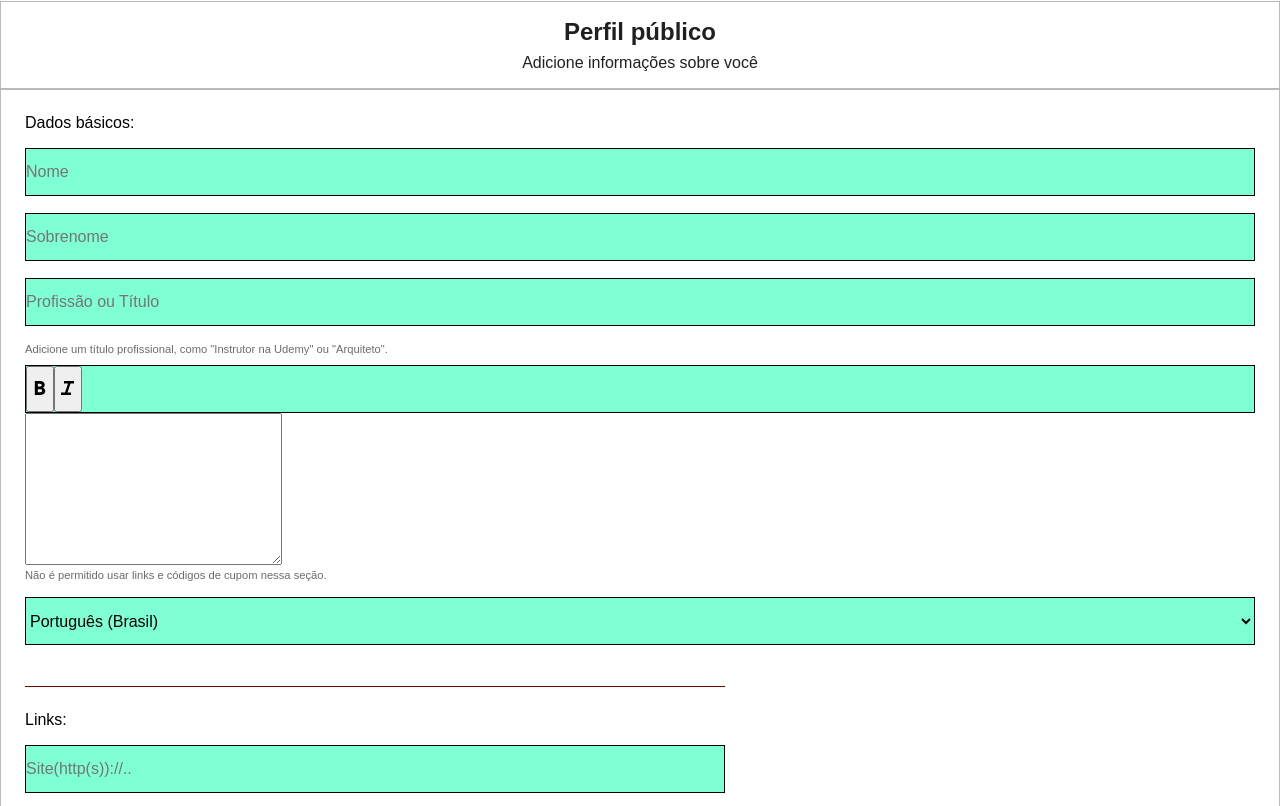
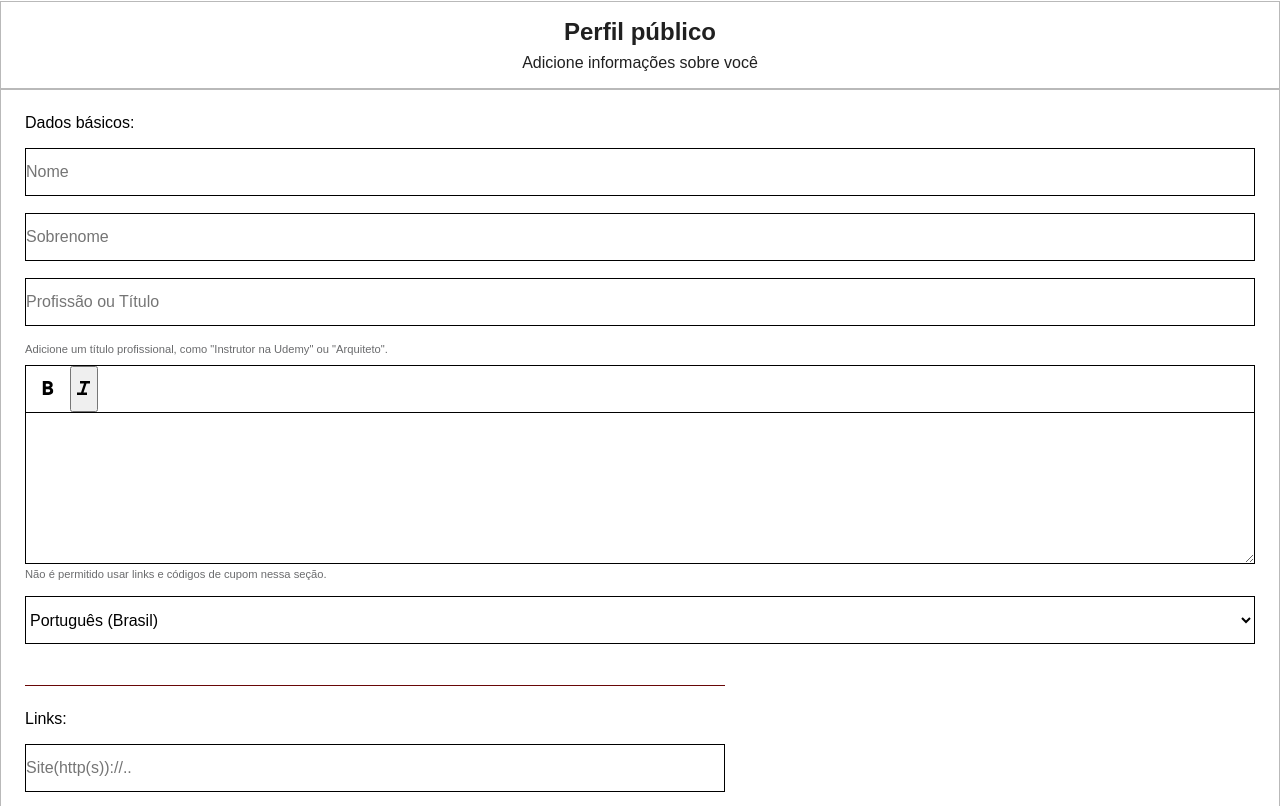
Before and after one commit to AdriannoMendes/Udemy-layout, a plain HTML site: page index.html in a window 1280 px wide. Shown: the part 775-1581 px from the top of the page. Drawn offline with Linux system fonts and the light colour scheme.

Commit message:
ajustes nas fontes

```diff
--- a/css/geral.css
+++ b/css/geral.css
@@ -120,7 +120,8 @@ select.input-padrao{
     font-size: 16px;
 }
 .caixa-digitacao-grande{
-    background-color: aquamarine;
+    background-color: transparent;
+    ;
 }
 .caixa-texto-estatico{
     display: flex;
--- a/css/pequena.css
+++ b/css/pequena.css
@@ -103,6 +103,12 @@ button{
     padding: 0 16px;
 }
 
+.caixa-texto-estatico{
+    font-size: 12px;
+}
+.caixa-texto-dinamico{
+    font-size: 12px;
+}
 .menu-opcoes{
     padding: 20px 0;
 }
--- a/index.html
+++ b/index.html
@@ -133,7 +133,7 @@
 
                             <div class="alert-text">Adicione um título profissional, como "Instrutor na Udemy" ou "Arquiteto".</div>
                             <div class="caixa-digitacao-grande" id="textarea" >
-                                <button>
+                                <button class="button-edit">
                                     <img src="image/bold.svg" alt="fonte forte">
                                 </button>
                                 <button>
@@ -141,7 +141,7 @@
                                 </button>
                             </div>
 
-                            <textarea name="" id="" cols="30" rows="10"></textarea>
+                            <textarea class="textarea" name="" id="" cols="30" rows="10"></textarea>
 
                             <div class="alert-text">Não é permitido usar links e códigos de cupom nessa seção.</div>
 
```
